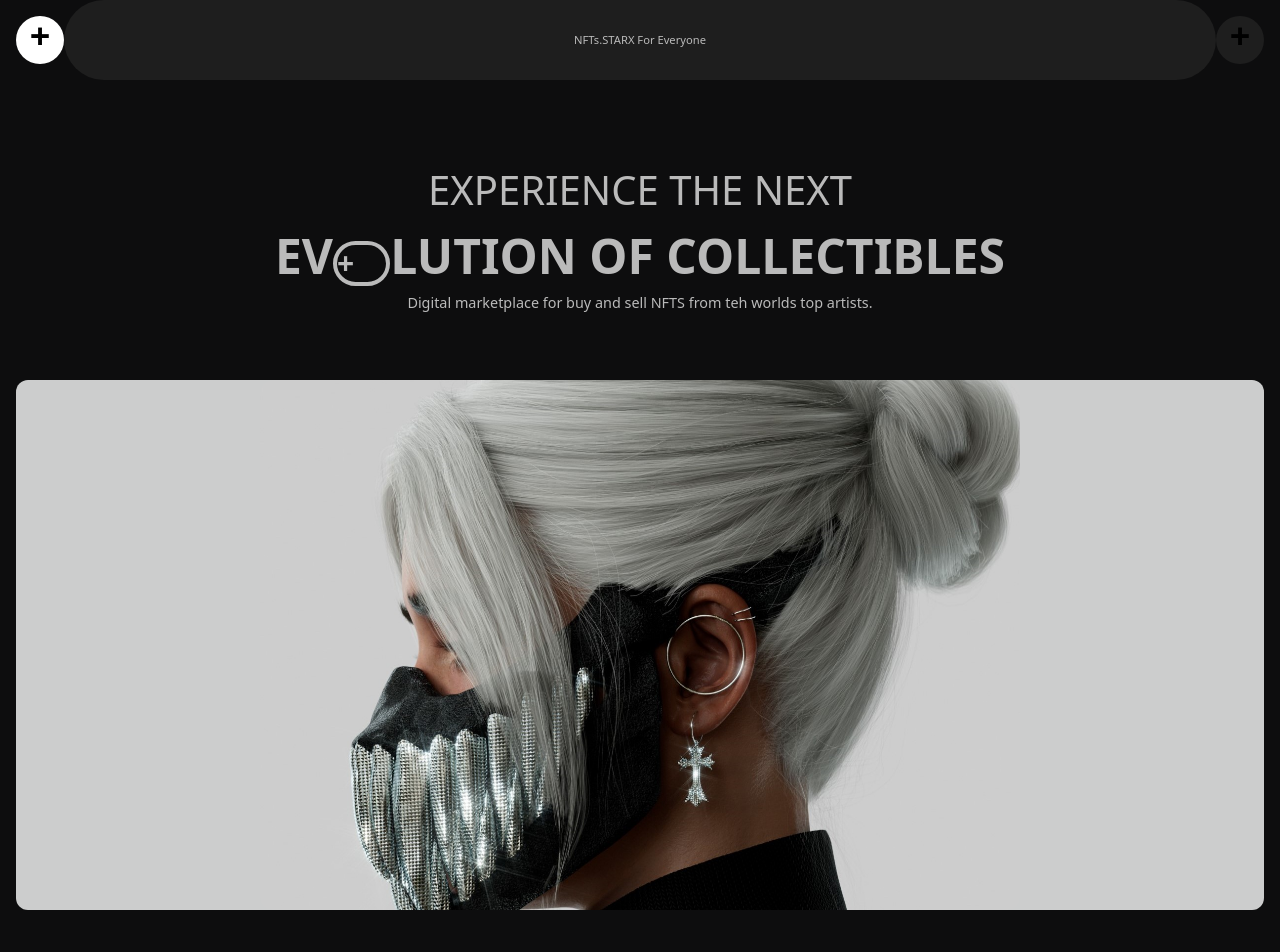
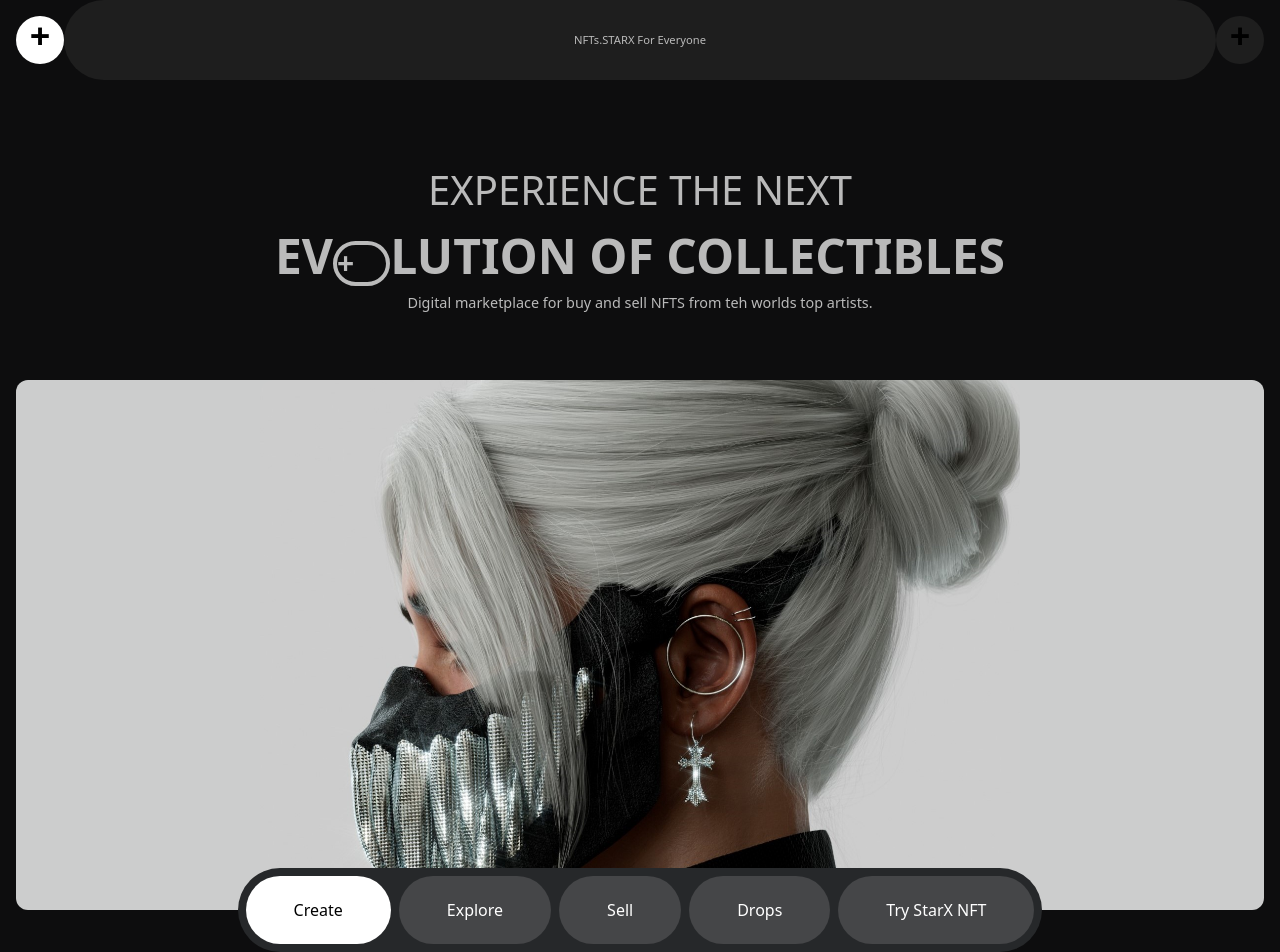
Before and after one commit to Victor-olabisi/NFT-landingPage, a React (Vite) app: page / in a window 1280 px wide. Shown: the top 952 px of the page. Built offline with nearby package versions, Linux system fonts and the light colour scheme.

Commit message:
fix bugs

```diff
--- a/src/component/Feature.jsx
+++ b/src/component/Feature.jsx
@@ -32,7 +32,7 @@ const Feature = () => {
                       <img
                         src={image}
                         alt=""
-                        className="h-[15rem] w-[100%] object-cover object-top  xl:w-[23rem] lg:h-[25rem] rounded-xl"
+                        className="h-[15rem] w-[100%] xsm:h-[20rem] object-cover object-top  xl:w-[23rem] lg:h-[25rem] rounded-xl"
                       />
                       <h4 className="text-xl font-bold text-[#242323] mt-4">
                         ArtCrypto
--- a/src/component/Hero.jsx
+++ b/src/component/Hero.jsx
@@ -4,10 +4,13 @@ import art from '../assets/art.svg'
 import styles from '../styles';
 import { useState } from 'react';
 import InfiniteScroll from './InfiniteScroll';
+const categories = ['Create', 'Explore', 'Sell', 'Drops', 'Try StarX NFT']
+
 
 const Hero = () => {
+  const [active, setActive] = useState(0)
   return (
-    <section className={`sm:mt-[80px] mt-[60px] ${styles.marginY}`}>
+    <section className={`sm:mt-[80px] mt-[60px] ${styles.margin}`}>
       <div>
         <div className="text-center ">
           <h2 className="text-[#BABABA]  font-light text-[1.6rem] uppercase  sm:text-[2.5rem]">
@@ -29,16 +32,27 @@ const Hero = () => {
           <img
             src={heroImg}
             alt="nft  image"
-            className=" w-[760px]  md:h-[530px] rounded-xl"
+            className=" w-[760px]  md:h-[530px] rounded-xl z-index-10 "
           />
         </div>
       </div>
-      <div className="max-w-[1300px] hidden lg:mt-[-220px] mx-auto h-[100px] bg-black opacity-30 px-[1rem] items-center rounded-full flex ">
-        <div className="bg-white opacity-70 inline-block py-[1.7rem]  rounded-full px-[3rem] text-white">
-          create
+      <div className='flex items-start '>
+        <div className="  lg:mt-[-210px] mx-auto p-[.5rem] bg-[#26282A] relative z-index-2 opacity-3  items-center rounded-full  gap-x-2 justify-center z-index-100 hidden lg:flex ">
+          {categories.map((category,index) => {
+            return (
+              <div
+                key={category}
+                onClick={() => setActive(index)}
+                className={`  inline-block py-[1.4rem] cursor-pointer  rounded-full px-[3rem] text- ${
+                  active == index ? "bg-white text-black" : "bg-[#454648] text-white"
+                }`}
+              >
+                {category}
+              </div>
+            );
+          })}
         </div>
       </div>
-
     </section>
   );
 }
--- a/src/component/InfiniteScroll.jsx
+++ b/src/component/InfiniteScroll.jsx
@@ -3,7 +3,7 @@ import star from '../assets/Star 2.svg'
 
 const InfiniteScroll = () => {
     return (
-      <div className={`w-[100%] bg-[#2F3032] !max-w-auto mb-[5rem] mt-[3rem]`}>
+      <div className={`w-[100%] bg-[#2F3032] !max-w-auto mb-[5rem] `}>
         {/* <div className={`text-white`}> */}
         <div className="relative flex overflow-x-hidden text-white ">
           <div className="py-4 animate-marque whitespace-nowrap text-7xl">
--- a/tailwind.config.js
+++ b/tailwind.config.js
@@ -17,6 +17,10 @@ export default {
           "100%": { transform: "translateX(0%)" },
         },
       },
+      screens: {
+        xsm: "414px",
+
+      },
     },
   },
   plugins: [],
```
